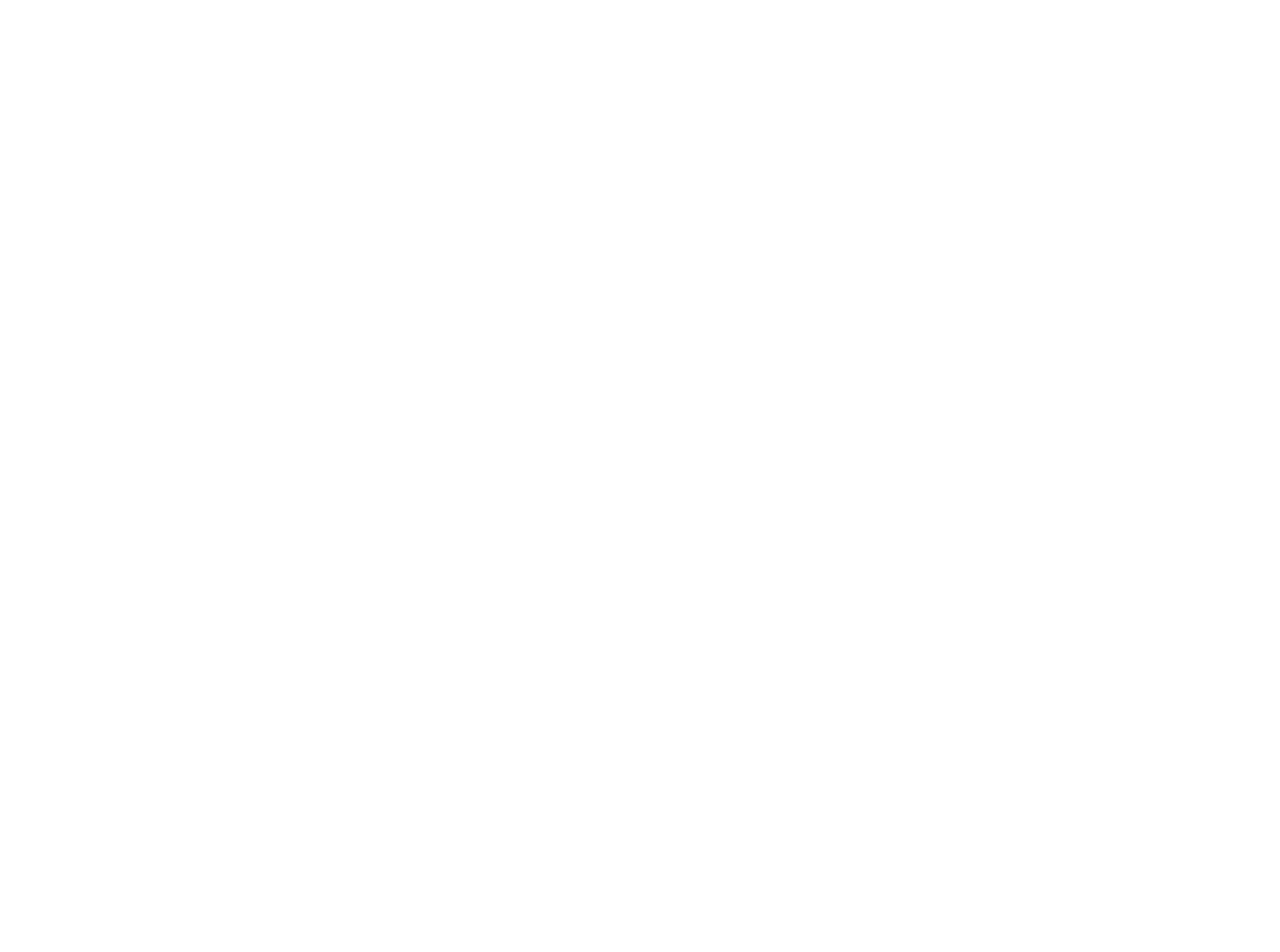
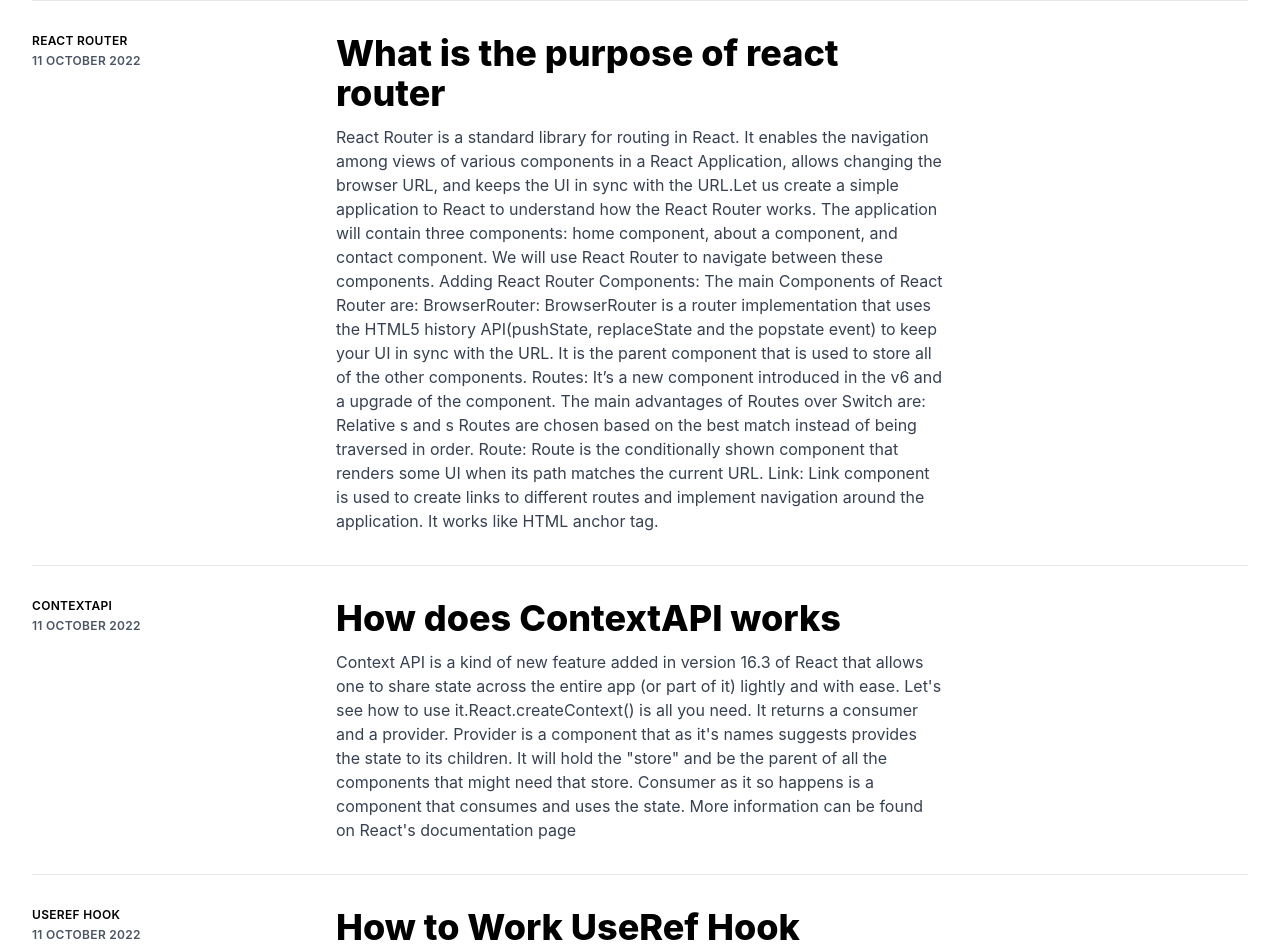
Before and after one commit to junnunprodhan/Quiz-world, a React (Create React App) app: page /blog in a window 1280 px wide. Shown: the part 200-1152 px from the top of the page. Before the commit the page ends 800 px from the top, so only its background shows below. Built offline with nearby package versions, Linux system fonts and the light colour scheme.

Commit message:
blog added

```diff
--- a/src/App.css
+++ b/src/App.css
@@ -1,5 +1,6 @@
 .App {
   text-align: center;
+
 }
 
 .App-logo {
--- a/src/components/Blog/Blog.jsx
+++ b/src/components/Blog/Blog.jsx
@@ -2,10 +2,109 @@ import React from 'react';
 
 const Blog = () => {
     return (
-        <div>
-            <h1 className='text-5xl'>What is purpose of react router</h1>
-            <p></p>
+        <div className="px-4 py-16 mx-auto sm:max-w-xl md:max-w-full lg:max-w-screen-xl md:px-24 lg:px-8 lg:py-20">
+      <div className="mb-10 border-t border-b divide-y">
+        <div className="grid py-8 sm:grid-cols-4">
+          <div className="mb-4 sm:mb-0">
+            <div className="space-y-1 text-xs font-semibold tracking-wide uppercase">
+              <a
+                href="/"
+                className="transition-colors duration-200 text-deep-purple-accent-400 hover:text-deep-purple-800"
+                aria-label="Category"
+              >
+                React router
+              </a>
+              <p className="text-gray-600">11 october 2022</p>
+            </div>
+          </div>
+          <div className="sm:col-span-3 lg:col-span-2">
+            <div className="mb-3">
+              <a
+                href="/"
+                aria-label="Article"
+                className="inline-block text-black transition-colors duration-200 hover:text-deep-purple-accent-700"
+              >
+                <p className="text-3xl font-extrabold leading-none sm:text-4xl xl:text-4xl">
+                  What is the purpose of react router
+                </p>
+              </a>
+            </div>
+            <p className="text-gray-700">
+            React Router is a standard library for routing in React. It enables the navigation among views of various components in a React Application, allows changing the browser URL, and keeps the UI in sync with the URL.Let us create a simple application to React to understand how the React Router works. The application will contain three components: home component, about a component, and contact component. We will use React Router to navigate between these components.
+            Adding React Router Components: The main Components of React Router are:
+            BrowserRouter: BrowserRouter is a router implementation that uses the HTML5 history API(pushState, replaceState and the popstate event) to keep your UI in sync with the URL. It is the parent component that is used to store all of the other components.
+            Routes: It’s a new component introduced in the v6 and a upgrade of the component. The main advantages of Routes over Switch are:
+            Relative s and s
+            Routes are chosen based on the best match instead of being traversed in order.
+            Route: Route is the conditionally shown component that renders some UI when its path matches the current URL.
+            Link: Link component is used to create links to different routes and implement navigation around the application. It works like HTML anchor tag.
+            </p>
+          </div>
         </div>
+        <div className="grid py-8 sm:grid-cols-4">
+          <div className="mb-4 sm:mb-0">
+            <div className="space-y-1 text-xs font-semibold tracking-wide uppercase">
+              <a
+                href="/"
+                className="transition-colors duration-200 text-deep-purple-accent-400 hover:text-deep-purple-800"
+                aria-label="Category"
+              >
+                ContextAPI
+              </a>
+              <p className="text-gray-600">11 october 2022</p>
+            </div>
+          </div>
+          <div className="sm:col-span-3 lg:col-span-2">
+            <div className="mb-3">
+              <a
+                href="/"
+                aria-label="Article"
+                className="inline-block text-black transition-colors duration-200 hover:text-deep-purple-accent-700"
+              >
+                <p className="text-3xl font-extrabold leading-none sm:text-4xl xl:text-4xl">
+                How does ContextAPI works
+                </p>
+              </a>
+            </div>
+            <p className="text-gray-700">
+            Context API is a kind of new feature added in version 16.3 of React that allows one to share state across the entire app (or part of it) lightly and with ease. Let's see how to use it.React.createContext() is all you need. It returns a consumer and a provider. Provider is a component that as it's names suggests provides the state to its children. It will hold the "store" and be the parent of all the components that might need that store. Consumer as it so happens is a component that consumes and uses the state. More information can be found on React's documentation page
+            </p>
+          </div>
+        </div>
+        <div className="grid py-8 sm:grid-cols-4">
+          <div className="mb-4 sm:mb-0">
+            <div className="space-y-1 text-xs font-semibold tracking-wide uppercase">
+              <a
+                href="/"
+                className="transition-colors duration-200 text-deep-purple-accent-400 hover:text-deep-purple-800"
+                aria-label="Category"
+              >
+                UseRef Hook
+              </a>
+              <p className="text-gray-600">11 october 2022</p>
+            </div>
+          </div>
+          <div className="sm:col-span-3 lg:col-span-2">
+            <div className="mb-3">
+              <a
+                href="/"
+                aria-label="Article"
+                className="inline-block text-black transition-colors duration-200 hover:text-deep-purple-accent-700"
+              >
+                <p className="text-3xl font-extrabold leading-none sm:text-4xl xl:text-4xl">
+                  How to Work UseRef Hook
+                </p>
+              </a>
+            </div>
+            <p className="text-gray-700">
+            useRef() hook creates references. Calling const reference = useRef(initialValue) with the initial value returns a special object named reference. The reference object has a property current : you can use this property to read the reference value reference. current , or update reference.In general, we want to let React handle all DOM manipulation.
+            But there are some instances where useRef can be used without causing issues.
+            In React, we can add a ref attribute to an element to access it directly in the DOM.
+            </p>
+          </div>
+        </div>
+      </div>
+    </div>
     );
 };
 
```
